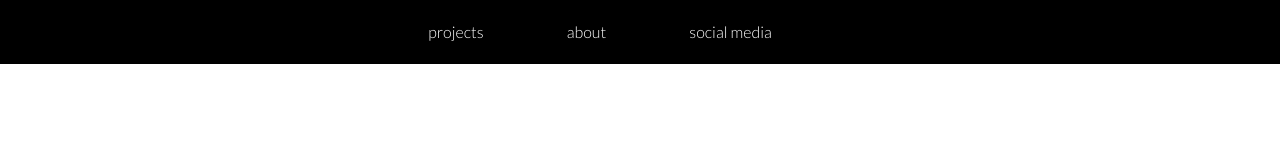
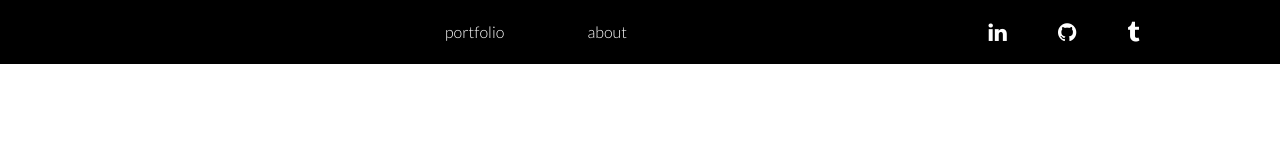
Before and after one commit to MaxDavila/maxdavila.github.io, a plain HTML site: page index.html in a window 1280 px wide. Drawn offline with Linux system fonts and the light colour scheme.

Commit message:
add navbar

```diff
--- a/index.html
+++ b/index.html
@@ -4,7 +4,7 @@
   <meta charset="utf8">
   <title>Max Davila | Software Developer </title>
   <link href='http://fonts.googleapis.com/css?family=Lato:100,300' rel='stylesheet' type='text/css'>
-  <link href="//netdna.bootstrapcdn.com/font-awesome/4.0.3/css/font-awesome.css" rel="stylesheet">
+  <link href="http://netdna.bootstrapcdn.com/font-awesome/4.0.3/css/font-awesome.css" rel="stylesheet">
 
   <link href="reset.css" rel="stylesheet">
   <link href="style.css" rel="stylesheet">
@@ -12,10 +12,14 @@
 <body>
   <header>
     <div class="navbar">
-      <ul>
-        <li> projects </li>
+      <ul class="main">
+        <li> portfolio </li>
         <li> about </li>
-        <li> social media </li>
+      </ul>
+      <ul class= "social-media">
+        <li><i class="fa fa-linkedin fa-lg"></i></li>
+        <li><i class="fa fa-github fa-lg"></i></li>
+        <li> <i class="fa fa-tumblr fa-lg"></i> </li>
       </ul>
     </div>
   </header>
--- a/style.css
+++ b/style.css
@@ -6,20 +6,40 @@ html, body {
   height: 4em;
   background-color: black;
   color: white;
+  width: 100%;
+  text-align: center;
 }
 
 .navbar ul {
-  margin: 0 auto;
-  margin-right: 30%;
-  margin-left: 30%;
+  display: inline-block;
   line-height: 4em;
   text-align: center;
 }
+
 .navbar ul li {
   display: inline-block;
-  margin-right: 5em;
 }
 
 .navbar ul li:hover {
   color: red;
 }
+
+
+.main{
+  width: 30%;
+  margin-left: 20%;
+}
+
+.main li {
+  margin-right: 5em;
+}
+
+
+.social-media {
+  width: 30%;
+  float: right;
+}
+
+.social-media li {
+  margin-right: 3em;
+}
```
